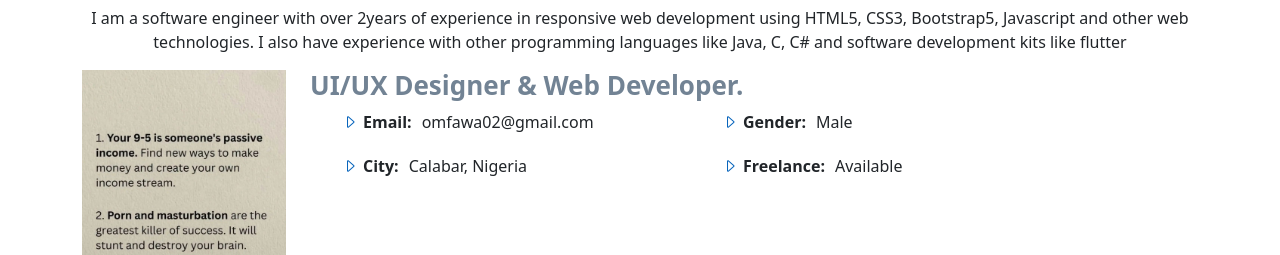
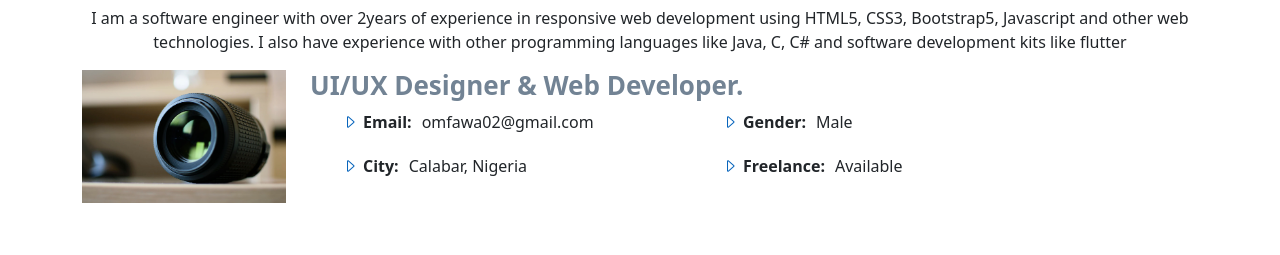
Before and after one commit to Mfawa/portfolio, a plain HTML site: page index.html in a window 1280 px wide. Shown: the part 702-957 px from the top of the page. Drawn offline with Linux system fonts and the light colour scheme; a script that the page names is missing.

Commit message:
Update index.html

```diff
--- a/index.html
+++ b/index.html
@@ -55,7 +55,7 @@
 
         <div class="row">
           <div class="col-lg-4 image" data-aos="fade-right">
-            <img src="assets/img/picture.jpg" class="img-fluid" alt="">
+            <img src="assets/img/portfolio/portfolio-7.jpg" class="img-fluid" alt="">
           </div>
           <div class="col-lg-8 pt-4 pt-lg-0 content" data-aos="fade-left">
             <h3>UI/UX Designer &amp; Web Developer.</h3>
```
